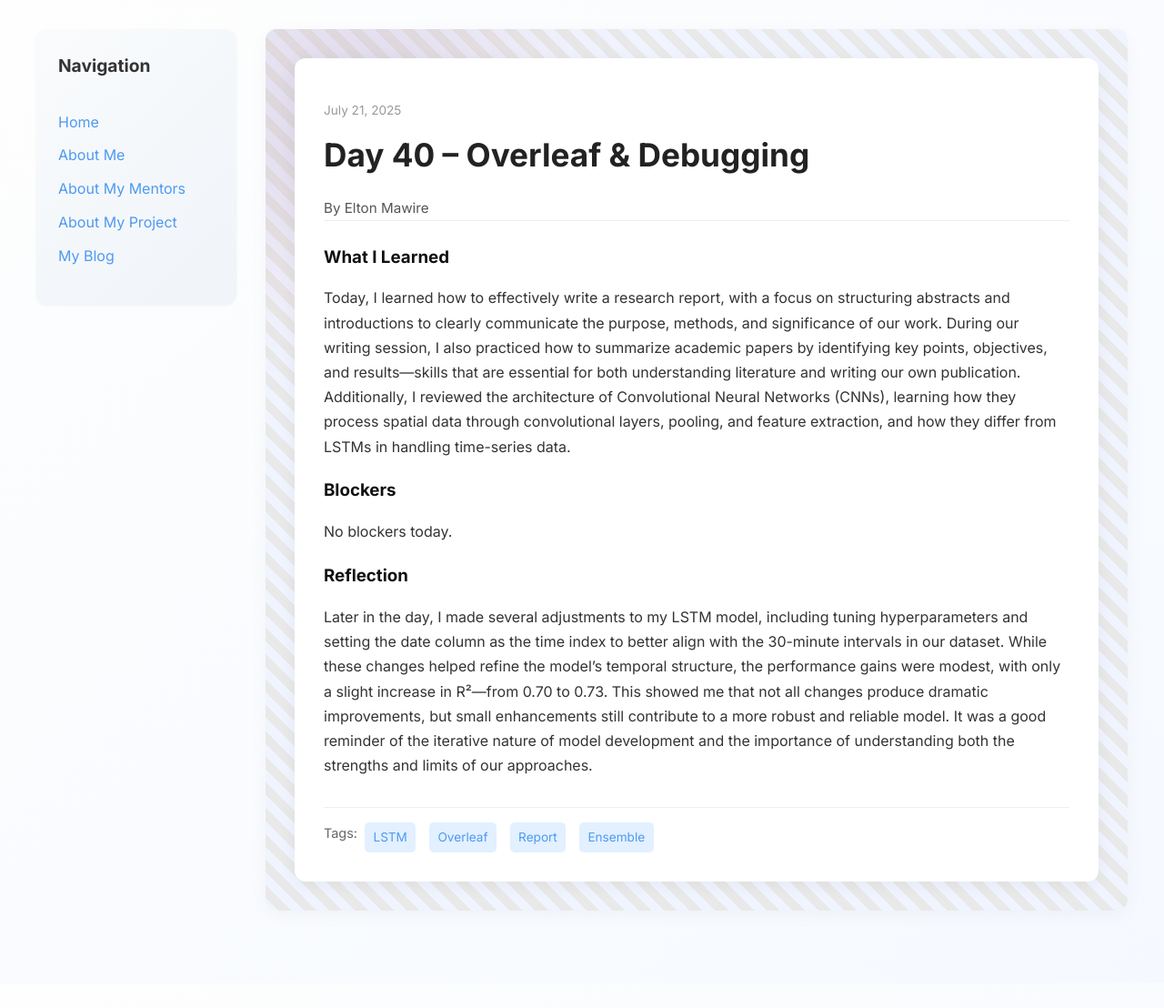
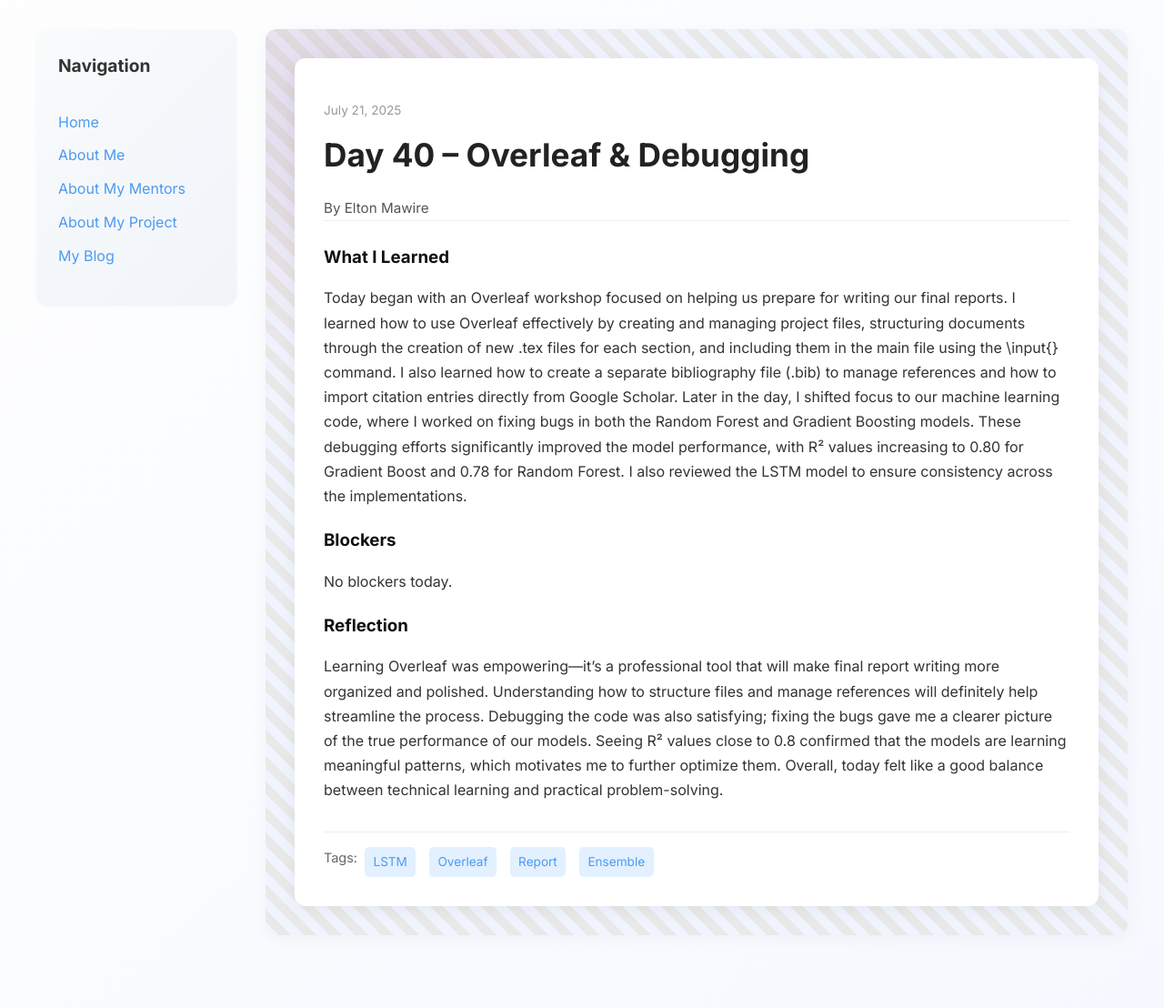
Before and after one commit to Nginga/Nginga.github.io, a Jekyll site: the page built from _posts/2025-07-21-day-40.md, in a window 1280 px wide. Shown: the whole page at 91% size. Built offline with Jekyll 4.4.1, drawn with Linux system fonts in a browser that asks for light colours; before the commit the page ends 1081 px from its top, so only the background shows below that.

Commit message:
Update 2025-07-21-day-40.md

```diff
--- a/_posts/2025-07-21-day-40.md
+++ b/_posts/2025-07-21-day-40.md
@@ -7,11 +7,11 @@
 tags: ["LSTM", "Overleaf", "Report", "Ensemble"]
 
 what_i_learned: |
-  Today, I learned how to effectively write a research report, with a focus on structuring abstracts and introductions to clearly communicate the purpose, methods, and significance of our work. During our writing session, I also practiced how to summarize academic papers by identifying key points, objectives, and results—skills that are essential for both understanding literature and writing our own publication. Additionally, I reviewed the architecture of Convolutional Neural Networks (CNNs), learning how they process spatial data through convolutional layers, pooling, and feature extraction, and how they differ from LSTMs in handling time-series data.
+  Today began with an Overleaf workshop focused on helping us prepare for writing our final reports. I learned how to use Overleaf effectively by creating and managing project files, structuring documents through the creation of new .tex files for each section, and including them in the main file using the \input{} command. I also learned how to create a separate bibliography file (.bib) to manage references and how to import citation entries directly from Google Scholar. Later in the day, I shifted focus to our machine learning code, where I worked on fixing bugs in both the Random Forest and Gradient Boosting models. These debugging efforts significantly improved the model performance, with R² values increasing to 0.80 for Gradient Boost and 0.78 for Random Forest. I also reviewed the LSTM model to ensure consistency across the implementations.
 
 blockers: |
   No blockers today.
 
 reflection: |
-  Later in the day, I made several adjustments to my LSTM model, including tuning hyperparameters and setting the date column as the time index to better align with the 30-minute intervals in our dataset. While these changes helped refine the model's temporal structure, the performance gains were modest, with only a slight increase in R²—from 0.70 to 0.73. This showed me that not all changes produce dramatic improvements, but small enhancements still contribute to a more robust and reliable model. It was a good reminder of the iterative nature of model development and the importance of understanding both the strengths and limits of our approaches.
+  Learning Overleaf was empowering—it’s a professional tool that will make final report writing more organized and polished. Understanding how to structure files and manage references will definitely help streamline the process. Debugging the code was also satisfying; fixing the bugs gave me a clearer picture of the true performance of our models. Seeing R² values close to 0.8 confirmed that the models are learning meaningful patterns, which motivates me to further optimize them. Overall, today felt like a good balance between technical learning and practical problem-solving.
 ---
```
